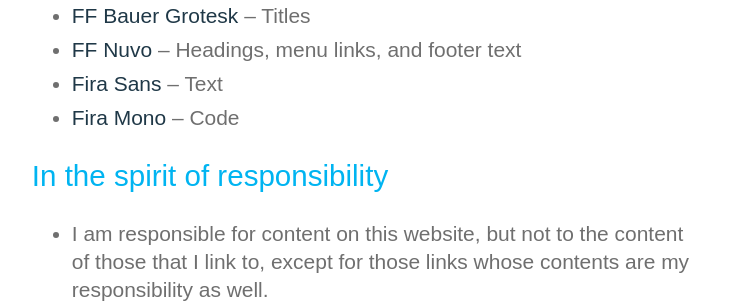
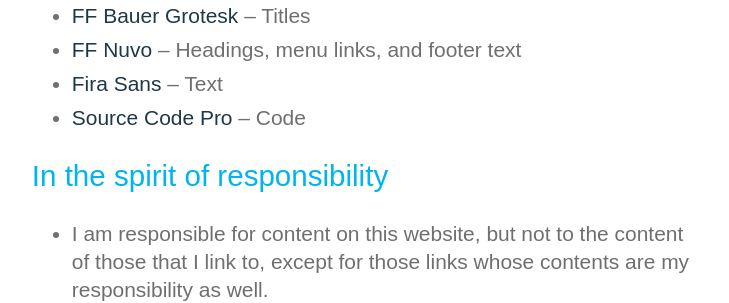
Before and after one commit to a-mar/a-mar.github.io, a Jekyll site: the page built from about/index.html, in a window 1280 px wide. Shown: the part 870-1173 px from the top of the page, without its empty margins (275-1004 px from the left). Built offline with Jekyll 4.4.1, drawn with Linux system fonts in a browser that asks for light colours; nearby versions of some CDN libraries; some web fonts are replaced; library files that are not in the unit come from our copies; Markdown is read by kramdown in place of the engine named in the settings.

Commit message:
Update index.html

```diff
--- a/about/index.html
+++ b/about/index.html
@@ -24,7 +24,7 @@
 	<li><a target="_blank" title="FF Nuvo" href="https://www.fontfont.com/fonts/nuvo">FF Nuvo</a> &ndash; Headings, menu links, and footer text</li>
 	<!--<li><a target="_blank" title="Cooper Hewitt" href="http://www.cooperhewitt.org/open-source-at-cooper-hewitt/cooper-hewitt-the-typeface-by-chester-jenkins/">Cooper Hewitt</a> &ndash; Headings</li>-->
 	<li><a target="_blank" title="Fira Sans" href="http://www.carrois.com/fira-4-1/">Fira Sans</a> &ndash; Text</li>
-	<li><a target="_blank" title="Fira Mono" href="http://www.carrois.com/fira-4-1/">Fira Mono</a> &ndash; Code</li>
+	<li><a target="_blank" title="Source Code Pro" href="https://github.com/adobe-fonts/source-code-pro">Source Code Pro</a> &ndash; Code</li>
 </ul>
 
 <h2>In the spirit of responsibility</h2>
```
